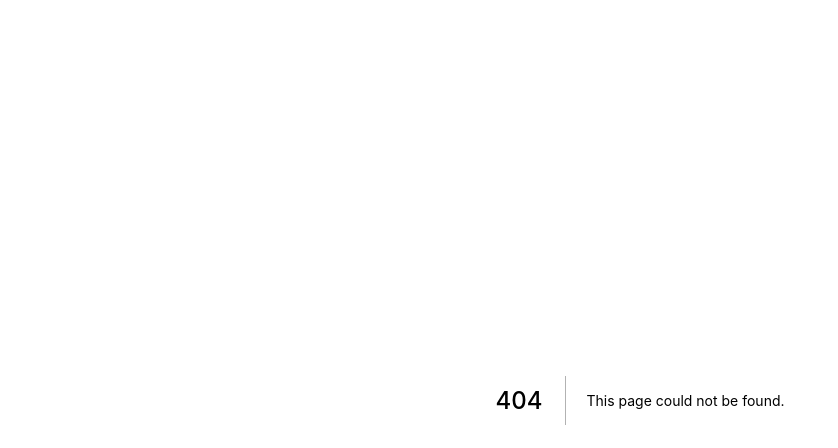
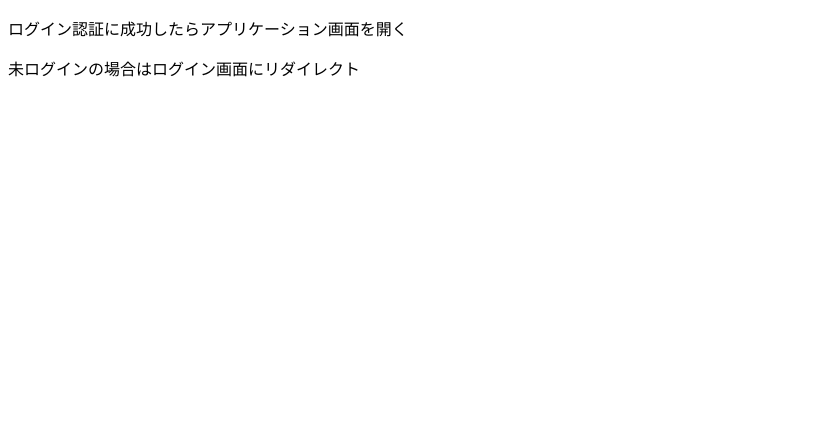
Before and after one commit to tingtt/webapp.flowfirmer, a Next.js app: page /app in a window 1280 px wide. Before the commit this address had no page. Shown: the top 448 px of the page, without its empty margins (0-838 px from the left). Built offline with nearby package versions, Linux system fonts and the light colour scheme.

Commit message:
アプリケーション画面のファイル作成

```diff
--- /dev/null
+++ b/pages/app/index.tsx
@@ -0,0 +1,10 @@
+
+
+const appIndex = () => {
+    return <div>
+        <p>ログイン認証に成功したらアプリケーション画面を開く</p>
+        <p>未ログインの場合はログイン画面にリダイレクト</p>
+    </div>;
+}
+
+export default appIndex
```
